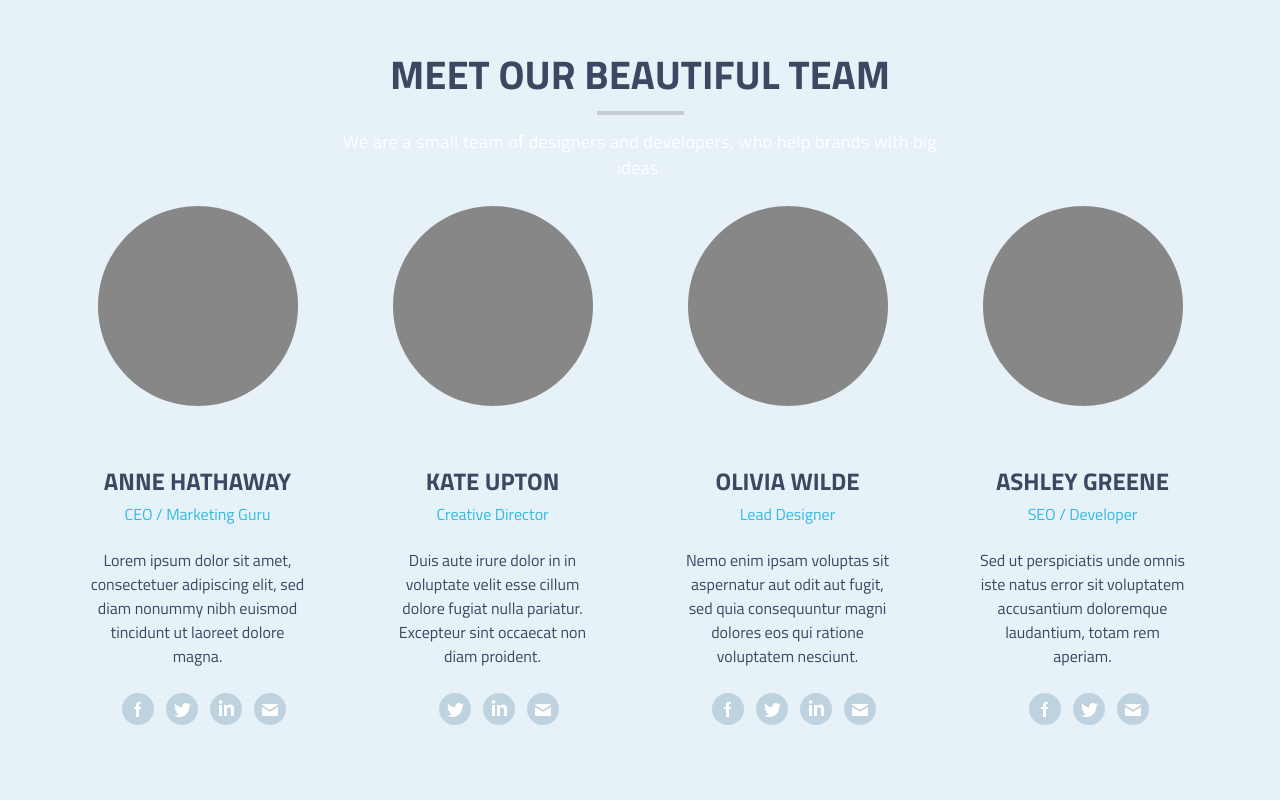
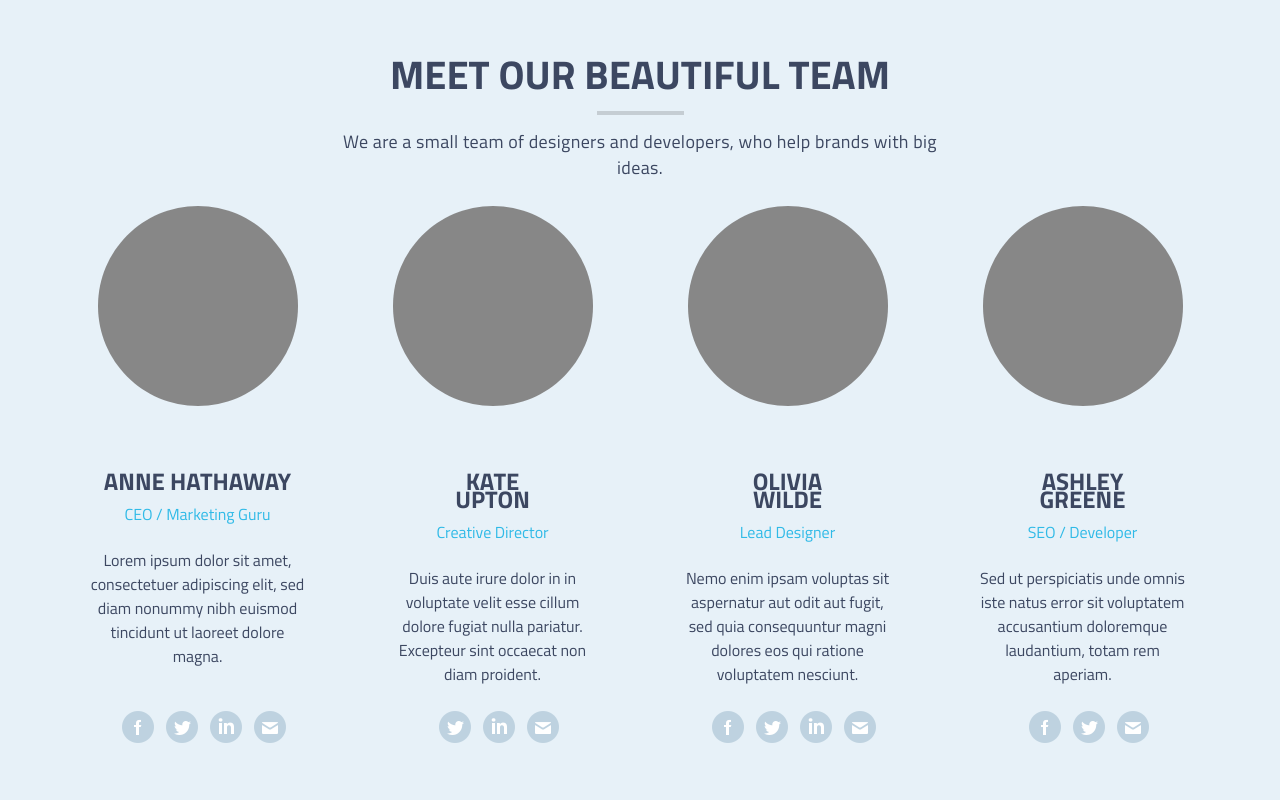
Before and after one commit to Logvinovsky/Cuda, a website: page index.html in a window 1280 px wide. Shown: the part 1660-2460 px from the top of the page. Drawn offline with Linux system fonts and the light colour scheme.

Commit message:
Team section mobile

```diff
--- a/index.html
+++ b/index.html
@@ -178,7 +178,7 @@
                     consectetuer adipiscing elit, sed diam nonummy nibh euismod
                     tincidunt ut laoreet dolore magna.
                 </div>
-                <div class="content-block__contacts">
+                <div class="content-block__links">
                     <a href="#" class="social-link__image">
                         <img src="img/Fb%20icon.png" alt="fb">
                     </a>
@@ -198,7 +198,7 @@
                 <div class="content-block__image-wrap">
                     <img src="img/Base.png" alt="photo">
                 </div>
-                <div class="content-block__title">Kate Upton</div>
+                <div class="content-block__title">Kate <br>Upton</div>
                 <div class="content-block__position">Creative Director</div>
                 <div class="content-block__text">
                     Duis aute irure dolor in in voluptate velit esse cillum
@@ -206,7 +206,7 @@
                     diam proident.
                 </div>
 
-                <div class="content-block__contacts">
+                <div class="content-block__links">
                     <a href="#" class="social-link__image">
                         <img src="img/Twitter%20icon.png" alt="twitter">
                     </a>
@@ -224,7 +224,7 @@
                 <div class="content-block__image-wrap">
                     <img src="img/Base.png" alt="photo">
                 </div>
-                <div class="content-block__title">Olivia Wilde</div>
+                <div class="content-block__title">Olivia <br>Wilde</div>
                 <div class="content-block__position">Lead Designer</div>
                 <div class="content-block__text">
                     Nemo enim ipsam voluptas sit aspernatur aut odit aut fugit,
@@ -232,7 +232,7 @@
                     nesciunt.
                 </div>
 
-                <div class="content-block__contacts">
+                <div class="content-block__links">
                     <a href="#" class="social-link__image">
                         <img src="img/Fb%20icon.png" alt="fb">
                     </a>
@@ -253,14 +253,14 @@
                 <div class="content-block__image-wrap">
                     <img src="img/Base.png" alt="photo">
                 </div>
-                <div class="content-block__title">Ashley Greene</div>
+                <div class="content-block__title">Ashley<br> Greene</div>
                 <div class="content-block__position">SEO / Developer</div>
                 <div class="content-block__text">Sed ut perspiciatis unde omnis
                     iste natus error sit voluptatem accusantium doloremque laudantium,
                     totam rem aperiam.
                 </div>
 
-                <div class="content-block__contacts">
+                <div class="content-block__links">
                     <a href="#" class="social-link__image">
                         <img src="img/Fb%20icon.png" alt="fb">
                     </a>
--- a/styles__cuda.css
+++ b/styles__cuda.css
@@ -284,11 +284,11 @@ body {
 
 }
 
-/*.block-title__subheading{*/
+.block-title__subheading{
 
-/*    color: #3c4761;*/
+    color: #3c4761;
 
-/*}*/
+}
 
 .team .content-block__title {
 
@@ -307,12 +307,24 @@ body {
 
     display: flex;
     flex:1;
-    align-items:  flex-end;
+    /*align-items:  flex-end;*/
     margin: 25px 0 0;
     /*добавил*/
     justify-content: space-between;
+    overflow-y: hidden;
 
 }
+
+.content-block__links{
+
+    display: flex;
+    flex-wrap: wrap;
+    justify-content: space-between;
+    align-items: flex-end;
+    margin: 25px 0 0;
+    flex:1;
+}
+
 .social-link__image{
     margin: 0 0 0 12px;
 }
@@ -981,6 +993,11 @@ body {
 
     }
 
+.team .container{
+
+    margin: 0 10px;
+
+}
 
     .team .content-block__title{
 
```
Also changed, not shown: package.json (added, +22 -0 lines), 2 other files.
